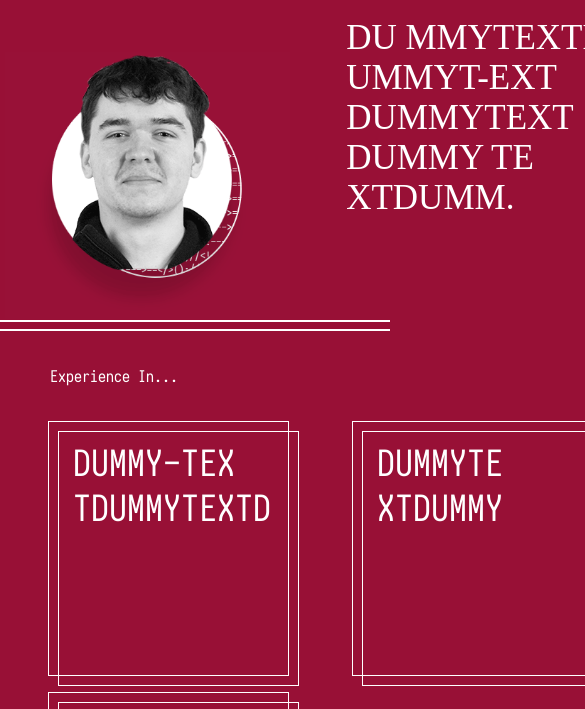
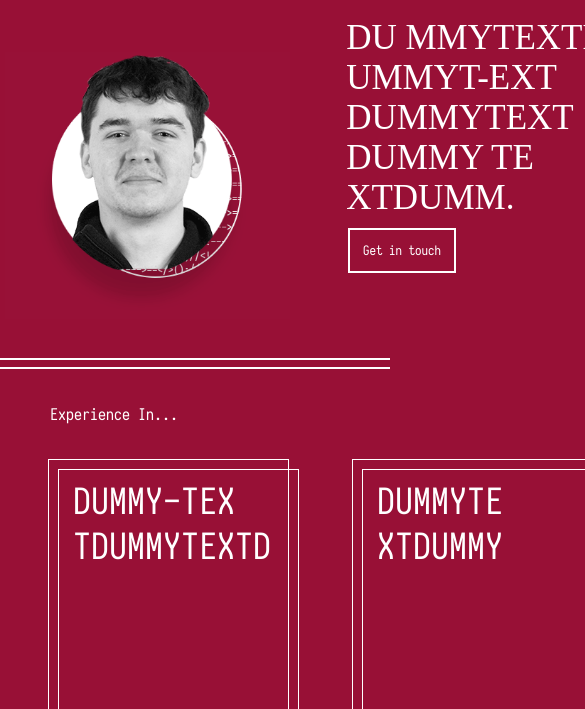
Before and after one commit to NeglectedGoat/My-Portfolio-Site, a website: page src/index.html in a window 390 px wide. Shown: the part 121-830 px from the top of the page, 585 px wide, since content can reach past the window. Drawn offline with nearby package versions, Linux system fonts and the light colour scheme; files that its build step writes are made by us from their sources; a web font is replaced by a local one.

Commit message:
Cont. Responsive Dev on Header
Issue with CTA fixed (Issue was CTA had changing padding in between different breakpoints).

About to begin optimizing for smaller screens.

```diff
--- a/src/sass/mediaqueries.scss
+++ b/src/sass/mediaqueries.scss
@@ -82,6 +82,7 @@
 	#headerBtn {
 		width:80px;
 		font-size:13px;
-		padding:10px;
+		left:348px;
+		bottom:100px;
 	}
 }
```
Also changed, not shown: dist/css/style.css, 1 other file.
